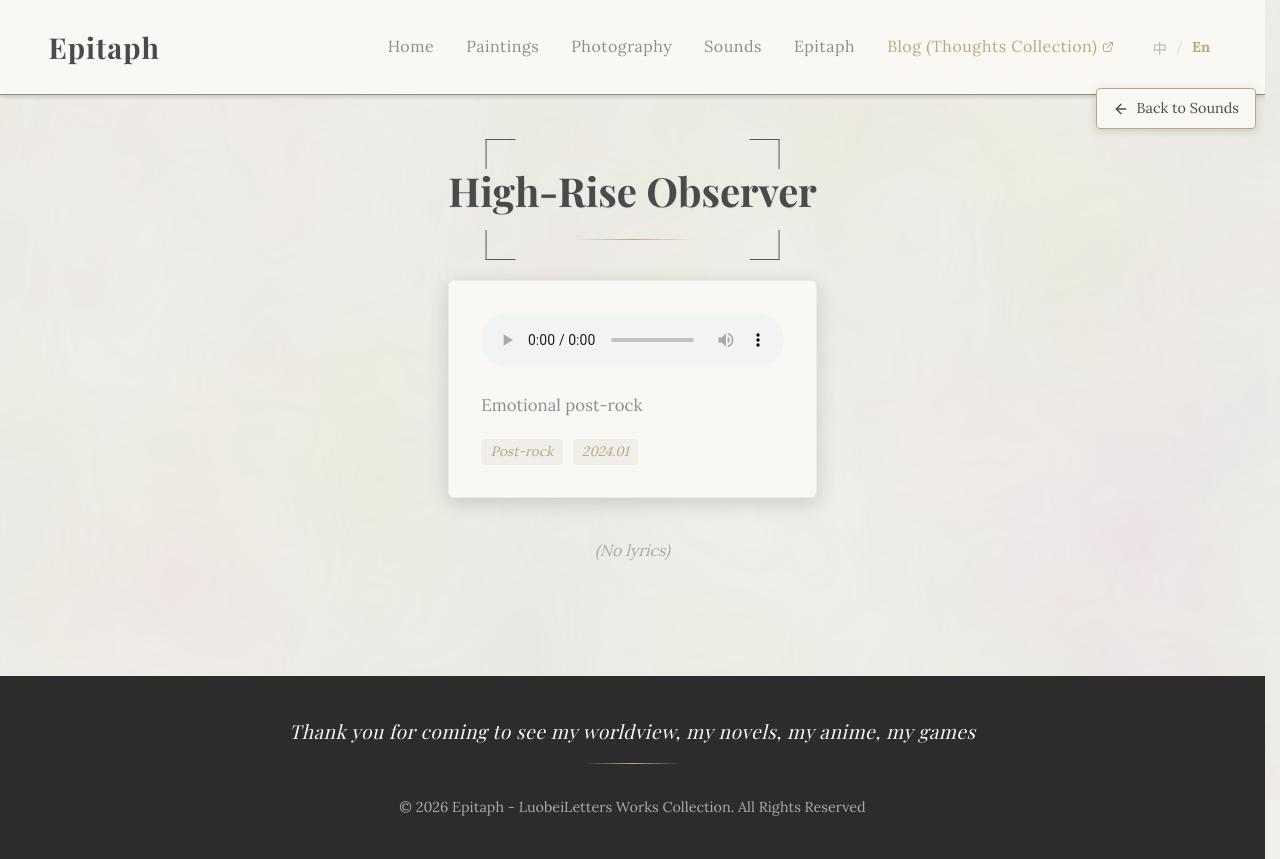
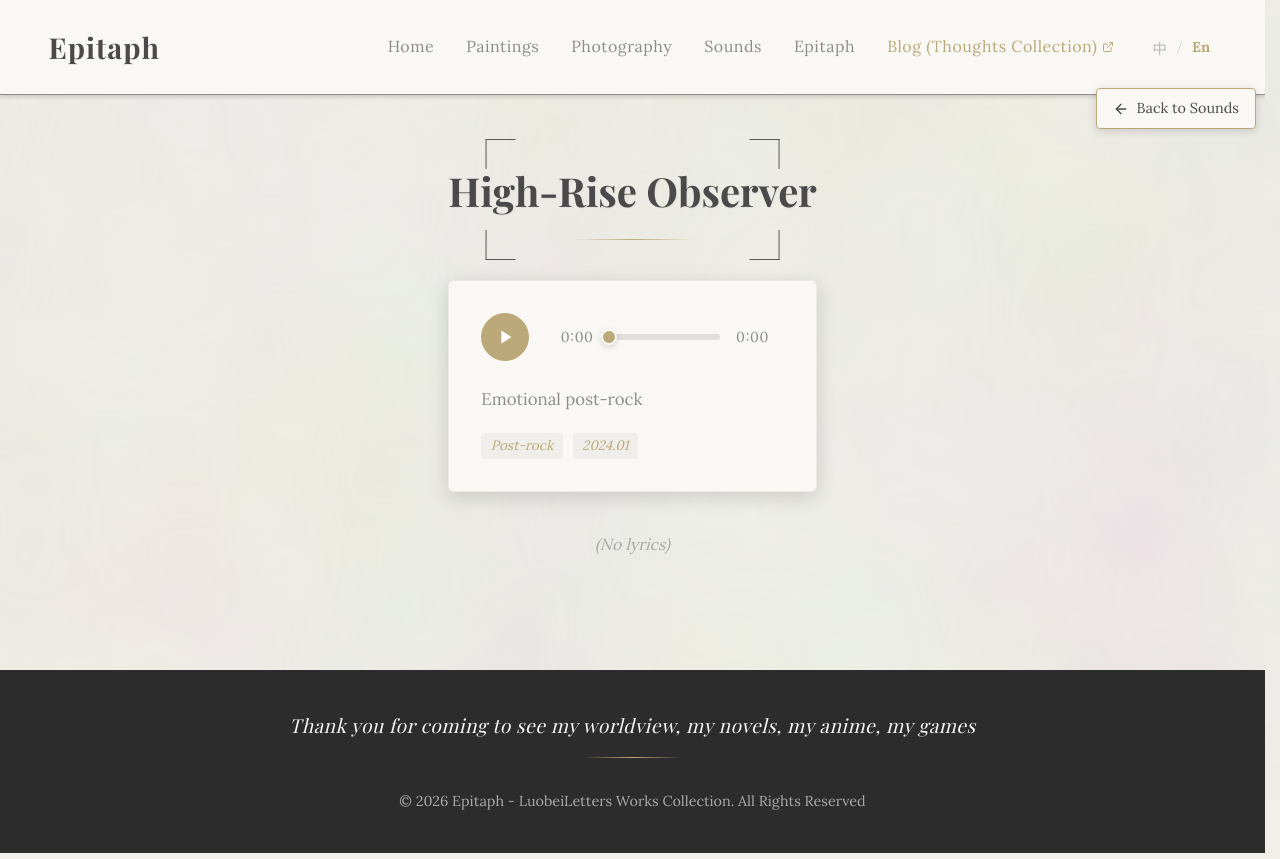
Before and after one commit to tobenot/Epitaph, a Vue app: page /sound/s1 in a window 1280 px wide. Built offline with nearby package versions, Linux system fonts and the light colour scheme; a web font is replaced by a local one.

Commit message:
自定义播放器

```diff
--- a/src/i18n/locales/en.js
+++ b/src/i18n/locales/en.js
@@ -156,6 +156,8 @@ export default {
     description: "This is my sound creation space, recording music and sounds",
     backToList: "Back to Sounds",
     listen: "Listen",
+    play: "Play",
+    pause: "Pause",
     lyrics: "Lyrics",
     noLyrics: "(No lyrics)",
     noSounds: "No audio works available"
--- a/src/i18n/locales/zh.js
+++ b/src/i18n/locales/zh.js
@@ -156,6 +156,8 @@ export default {
     description: "这里是我的声音创作空间，记录音乐与声音的点滴",
     backToList: "返回留声",
     listen: "进入收听",
+    play: "播放",
+    pause: "暂停",
     lyrics: "歌词",
     noLyrics: "（无歌词）",
     noSounds: "暂无音频作品"
--- a/src/views/Sound.vue
+++ b/src/views/Sound.vue
@@ -22,12 +22,39 @@
       <div class="player-card">
         <audio
           ref="audio"
-          controls
           preload="metadata"
           controlsList="nodownload"
           :src="sound.audioFile"
-          class="audio-element"
+          @timeupdate="onTimeUpdate"
+          @loadedmetadata="onLoadedMetadata"
+          @ended="onEnded"
+          @play="isPlaying = true"
+          @pause="isPlaying = false"
         ></audio>
+
+        <div class="custom-player">
+          <button
+            class="play-btn"
+            :aria-label="isPlaying ? $t('sounds.pause') : $t('sounds.play')"
+            @click="togglePlay"
+          >
+            <svg v-if="!isPlaying" xmlns="http://www.w3.org/2000/svg" viewBox="0 0 24 24" fill="currentColor"><path d="M8 5v14l11-7z"/></svg>
+            <svg v-else xmlns="http://www.w3.org/2000/svg" viewBox="0 0 24 24" fill="currentColor"><path d="M6 5h4v14H6zM14 5h4v14h-4z"/></svg>
+          </button>
+
+          <span class="time current">{{ formatTime(currentTime) }}</span>
+
+          <div
+            class="seek-track"
+            ref="seekTrack"
+            @pointerdown="startSeek"
+          >
+            <div class="seek-fill" :style="{ width: progressPercent + '%' }"></div>
+            <div class="seek-thumb" :style="{ left: progressPercent + '%' }"></div>
+          </div>
+
+          <span class="time duration">{{ formatTime(duration) }}</span>
+        </div>
 
         <p class="sound-desc">{{ sound.descriptionKey[currentLocale] || sound.descriptionKey.zh }}</p>
 
@@ -69,7 +96,15 @@ const NO_LYRICS_MARKERS = ['无歌词', 'No lyrics', '(No lyrics)', '（无歌
 export default {
   name: 'Sound',
   data() {
-    return {}
+    return {
+      isPlaying: false,
+      currentTime: 0,
+      duration: 0,
+      seeking: false
+    }
+  },
+  beforeUnmount() {
+    this.cleanupSeek()
   },
   computed: {
     currentLocale() {
@@ -86,10 +121,71 @@ export default {
       const text = this.lyricsText.trim()
       if (!text) return false
       return !NO_LYRICS_MARKERS.some(m => text.includes(m))
+    },
+    progressPercent() {
+      if (!this.duration) return 0
+      return Math.min(100, (this.currentTime / this.duration) * 100)
     }
   },
   methods: {
-    formatDate
+    formatDate,
+    formatTime(sec) {
+      if (!sec || isNaN(sec)) return '0:00'
+      const s = Math.floor(sec)
+      const m = Math.floor(s / 60)
+      const r = s % 60
+      return `${m}:${r.toString().padStart(2, '0')}`
+    },
+    togglePlay() {
+      const a = this.$refs.audio
+      if (!a) return
+      if (a.paused) a.play()
+      else a.pause()
+    },
+    onTimeUpdate() {
+      if (this.seeking) return
+      const a = this.$refs.audio
+      if (a) this.currentTime = a.currentTime
+    },
+    onLoadedMetadata() {
+      const a = this.$refs.audio
+      if (a) this.duration = a.duration
+    },
+    onEnded() {
+      this.isPlaying = false
+      this.currentTime = 0
+    },
+    // —— 拖拽 seek ——
+    startSeek(e) {
+      this.seeking = true
+      this.applySeek(e)
+      window.addEventListener('pointermove', this.onSeekMove)
+      window.addEventListener('pointerup', this.endSeek)
+      e.target.setPointerCapture?.(e.pointerId)
+    },
+    onSeekMove(e) {
+      if (!this.seeking) return
+      this.applySeek(e)
+    },
+    endSeek() {
+      if (!this.seeking) return
+      this.seeking = false
+      this.cleanupSeek()
+    },
+    cleanupSeek() {
+      window.removeEventListener('pointermove', this.onSeekMove)
+      window.removeEventListener('pointerup', this.endSeek)
+    },
+    applySeek(e) {
+      const track = this.$refs.seekTrack
+      const a = this.$refs.audio
+      if (!track || !a || !this.duration) return
+      const rect = track.getBoundingClientRect()
+      const ratio = Math.min(1, Math.max(0, (e.clientX - rect.left) / rect.width))
+      const t = ratio * this.duration
+      a.currentTime = t
+      this.currentTime = t
+    }
   }
 }
 </script>
@@ -210,9 +306,108 @@ export default {
   padding: 2rem;
 }
 
-.audio-element {
+/* 原生 <audio> 隐藏，用自定义播放器替代，进度条可全宽拖拽 */
+audio {
+  display: none;
+}
+
+.custom-player {
+  display: flex;
+  align-items: center;
+  gap: 1rem;
   width: 100%;
-  display: block;
+}
+
+.play-btn {
+  flex-shrink: 0;
+  width: 48px;
+  height: 48px;
+  border-radius: 50%;
+  border: 1px solid var(--accent-color);
+  background-color: var(--accent-color);
+  color: #fff;
+  display: flex;
+  align-items: center;
+  justify-content: center;
+  cursor: pointer;
+  transition: transform 0.15s ease, box-shadow 0.2s ease;
+
+  svg {
+    width: 22px;
+    height: 22px;
+  }
+
+  &:hover {
+    transform: scale(1.06);
+    box-shadow: 0 4px 12px var(--shadow-color);
+  }
+
+  &:active {
+    transform: scale(0.96);
+  }
+}
+
+.time {
+  flex-shrink: 0;
+  font-family: 'Lora', serif;
+  font-size: 0.9rem;
+  color: var(--secondary-color);
+  font-variant-numeric: tabular-nums;
+  min-width: 3rem;
+  text-align: center;
+
+  &.current {
+    text-align: right;
+  }
+  &.duration {
+    text-align: left;
+  }
+}
+
+.seek-track {
+  position: relative;
+  flex: 1 1 auto;
+  height: 28px;
+  display: flex;
+  align-items: center;
+  cursor: pointer;
+  touch-action: none;
+
+  &::before {
+    content: '';
+    position: absolute;
+    left: 0;
+    right: 0;
+    height: 6px;
+    border-radius: 3px;
+    background: rgba(0, 0, 0, 0.1);
+  }
+}
+
+.seek-fill {
+  position: absolute;
+  left: 0;
+  height: 6px;
+  border-radius: 3px;
+  background: var(--accent-color);
+  pointer-events: none;
+}
+
+.seek-thumb {
+  position: absolute;
+  width: 16px;
+  height: 16px;
+  border-radius: 50%;
+  background: var(--accent-color);
+  border: 2px solid var(--card-bg);
+  box-shadow: 0 2px 6px var(--shadow-color);
+  transform: translateX(-50%);
+  pointer-events: none;
+  transition: transform 0.1s ease;
+}
+
+.seek-track:hover .seek-thumb {
+  transform: translateX(-50%) scale(1.15);
 }
 
 .sound-desc {
```
